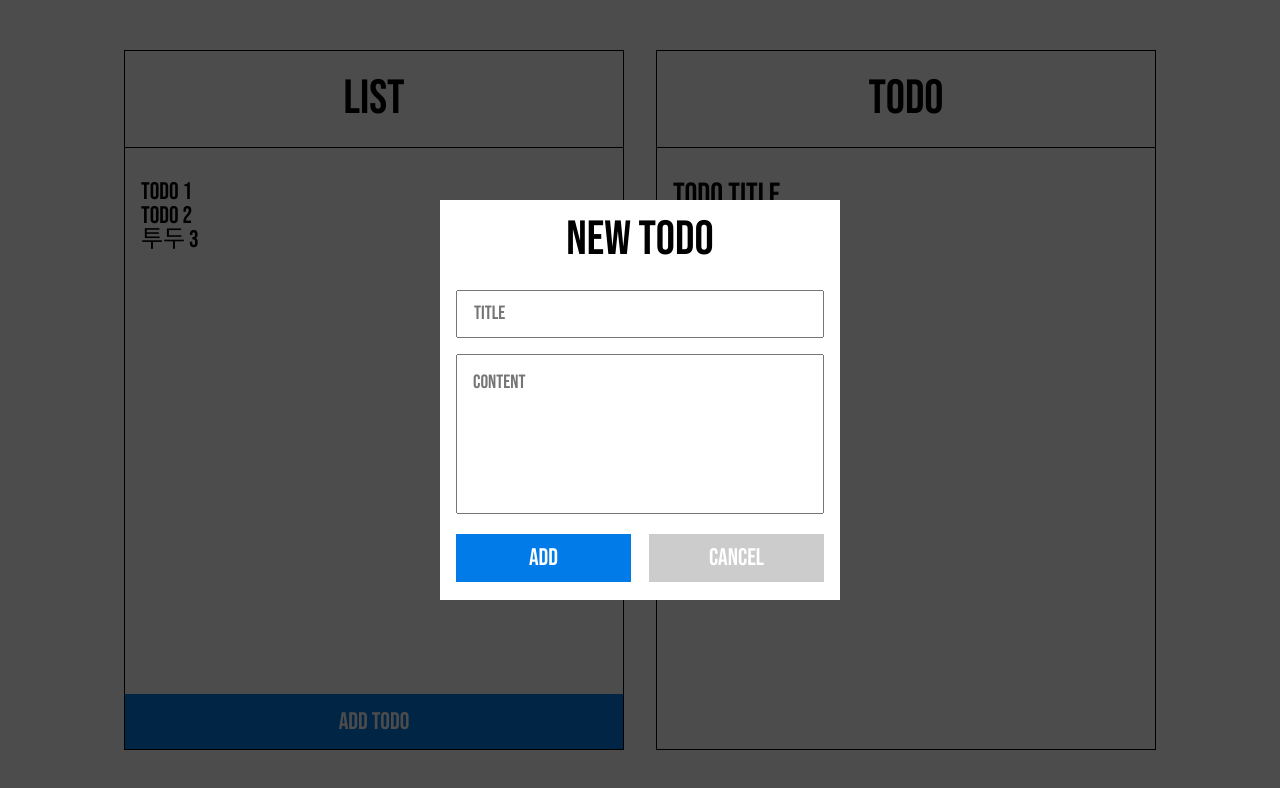
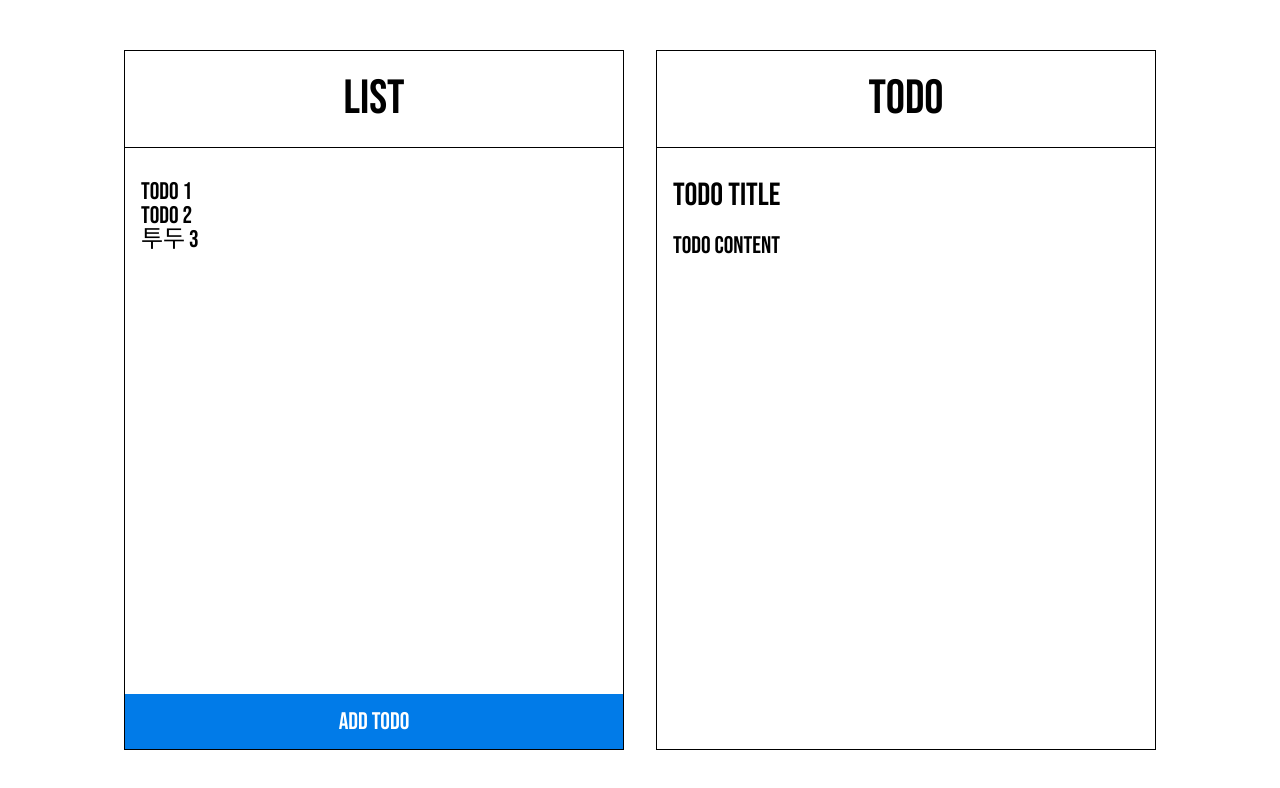
Before and after one commit to dldnjswns31/-wanted-pre-onboarding-challenge-fe-1, a React (Create React App) app: page / in a window 1280 px wide. Shown: the top 788 px of the page. Built offline with nearby package versions, Linux system fonts and the light colour scheme.

Commit message:
feat: modal 열고 닫기 구현

```diff
--- a/src/routes/Todo.tsx
+++ b/src/routes/Todo.tsx
@@ -1,4 +1,4 @@
-import React from "react";
+import React, { useState } from "react";
 import styled from "styled-components";
 
 const StModalBackground = styled.div`
@@ -134,21 +134,37 @@ const StTodoContent = styled.div`
 `;
 
 const Todo = () => {
+  const [isModalOpen, setIsModalOpen] = useState(false);
+
+  const handleModalOpen = () => {
+    setIsModalOpen((prev) => !prev);
+  };
   return (
     <>
-      <StModalBackground>
-        <StModal>
+      {isModalOpen && (
+        <StModalBackground onClick={handleModalOpen}>
+          <StModal onClick={(e) => e.stopPropagation()}>
             <StModalTitle>New Todo</StModalTitle>
             <StForm>
               <input type="text" placeholder="title" />
-            <textarea name="" id="" cols={30} rows={5} placeholder="content" />
+              <textarea
+                name=""
+                id=""
+                cols={30}
+                rows={5}
+                placeholder="content"
+              />
               <div>
                 <StModalButton name="add">Add</StModalButton>
-              <StModalButton name="cancel">Cancel</StModalButton>
+                <StModalButton name="cancel" onClick={handleModalOpen}>
+                  Cancel
+                </StModalButton>
               </div>
             </StForm>
           </StModal>
         </StModalBackground>
+      )}
+
       <StMainContainer>
         <StSection>
           <div>
@@ -158,7 +174,7 @@ const Todo = () => {
               <li>todo 2</li>
               <li>투두 3</li>
             </StTodoList>
-            <StAddButton>Add Todo</StAddButton>
+            <StAddButton onClick={handleModalOpen}>Add Todo</StAddButton>
           </div>
         </StSection>
         <StSection>
```
Lines whose indentation alone changed are shown as unchanged.
